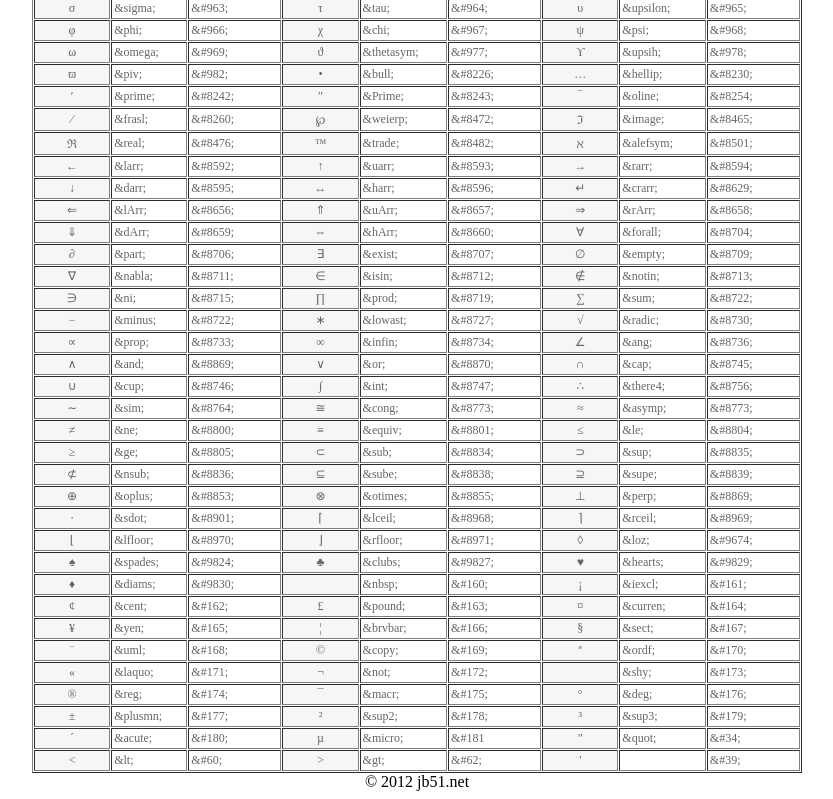
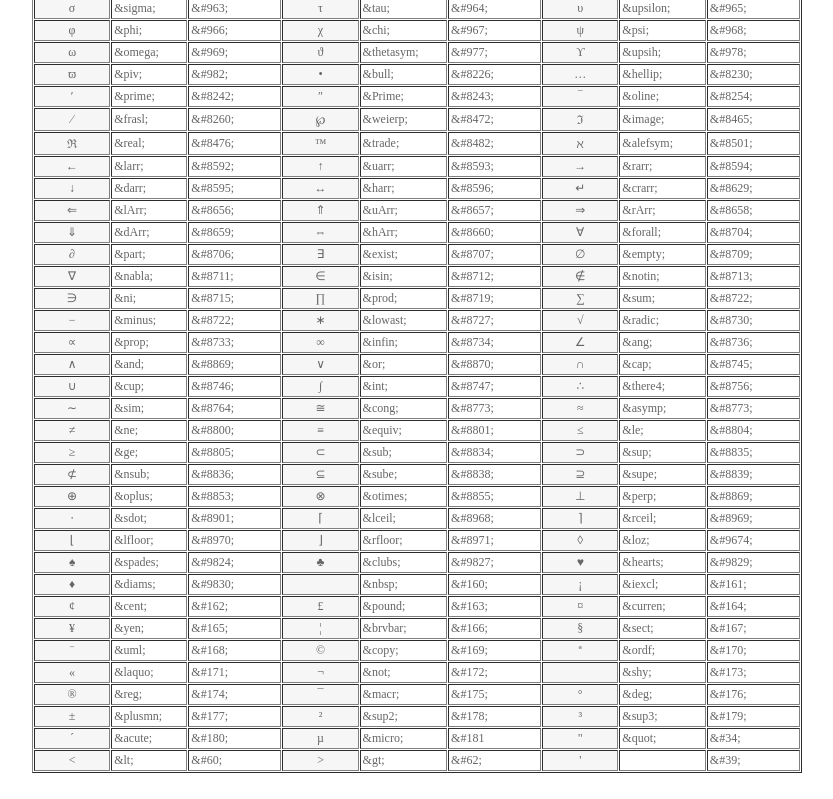
Before and after one commit to wslmts/wslmts.github.io, a plain HTML site: page htmlentity.html in a window 1280 px wide. Shown: the part 428-1227 px from the top of the page, without its empty margins (223-1056 px from the left). Drawn offline with Linux system fonts and the light colour scheme.

Commit message:
more demo

```diff
--- a/htmlentity.html
+++ b/htmlentity.html
@@ -558,7 +558,4 @@
         </tr>
         </tbody></table>
 </div>
-<div style="text-align:center">© 2012 jb51.net</div>
-
-
 </body></html>
```
